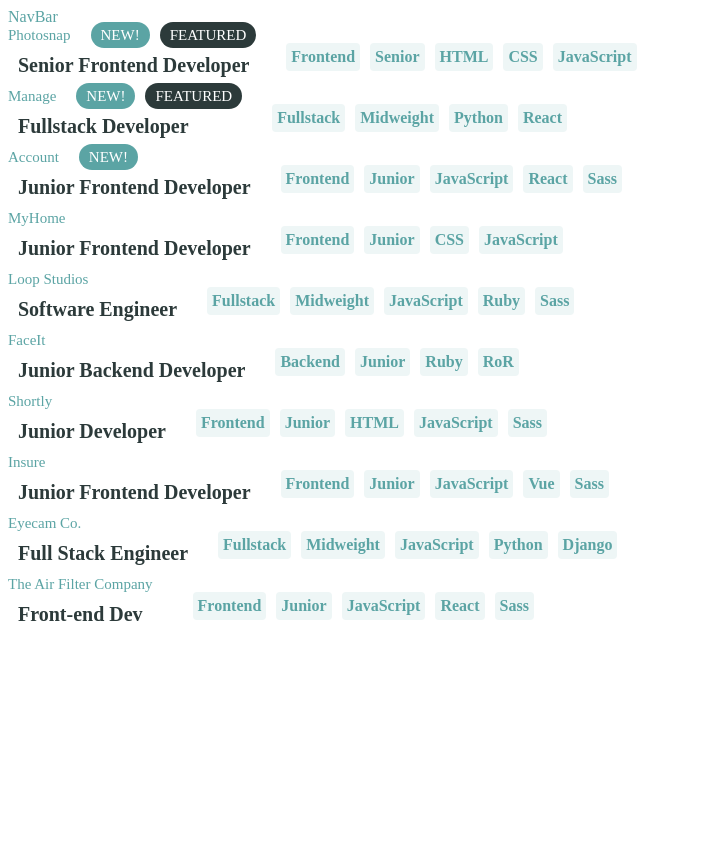
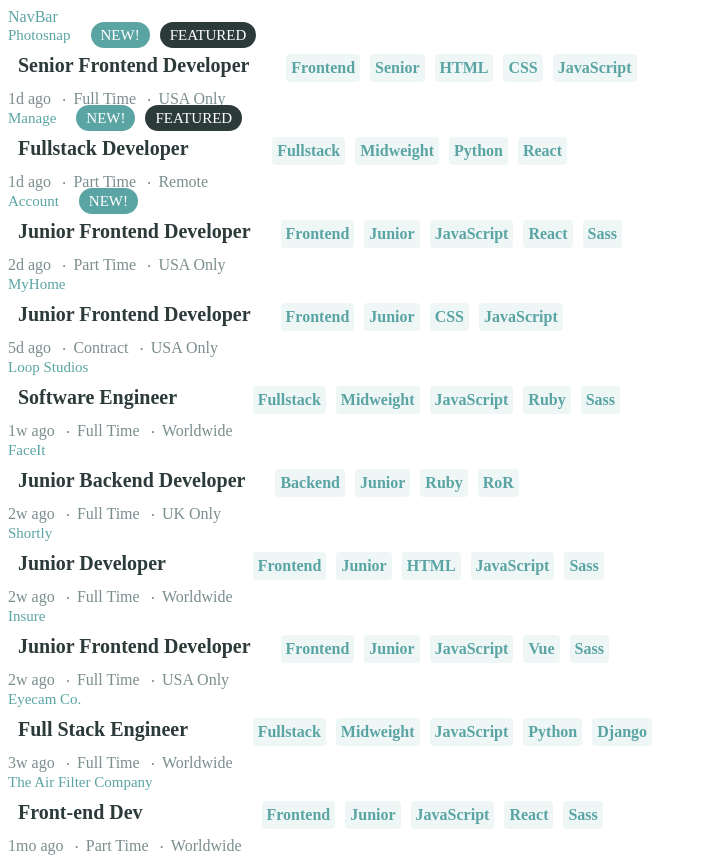
Before and after one commit to C-likethis123/static-job-listings-master, a React (Vite) app: page / in a window 1280 px wide. Shown: the whole page, without its empty margins (0-707 px from the left). Before the commit the page ends 800 px from the top, so only its background shows below. Built offline with nearby package versions, Linux system fonts and the light colour scheme.

Commit message:
feat: add trivia information to job posting

```diff
--- a/src/Job/index.css
+++ b/src/Job/index.css
@@ -18,3 +18,12 @@
   font-size: 1.25rem;
   padding: 10px;
 }
+
+.trivia > span {
+  color: hsl(180, 8%, 52%);
+}
+
+.trivia > span:not(:last-child):after {
+   content: " \2027 ";
+   padding: 7px;
+}
--- a/src/Job/index.tsx
+++ b/src/Job/index.tsx
@@ -45,8 +45,11 @@ const Job: React.FC<JobProps> = ({
           {featured && <FeaturedTag />}
         </div>
         <div className="position-title">{position}</div>
-        {/*<Trivia postedAt={postedAt} contract={contract} location={location} />
-      */}
+        <div className="trivia">
+          <span>{postedAt}</span>
+          <span>{contract}</span>
+          <span>{location}</span>
+        </div>
       </div>
       <ToolList role={role} languages={languages} tools={tools} level={level} />
     </div>
```
